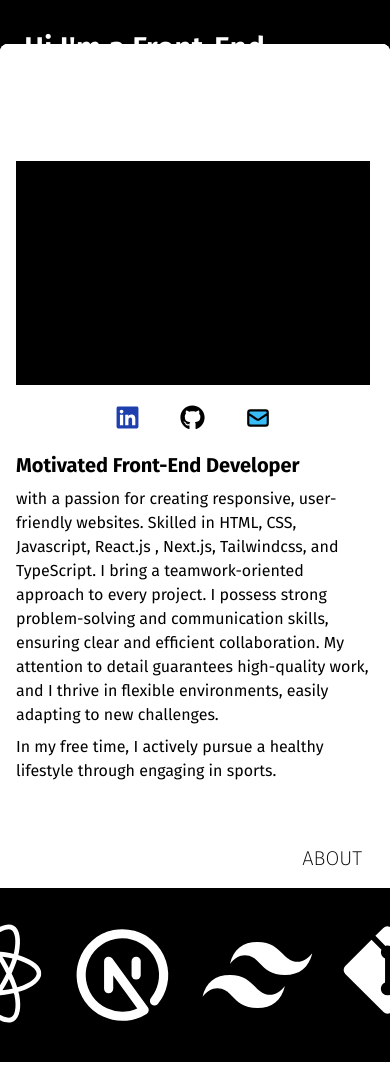
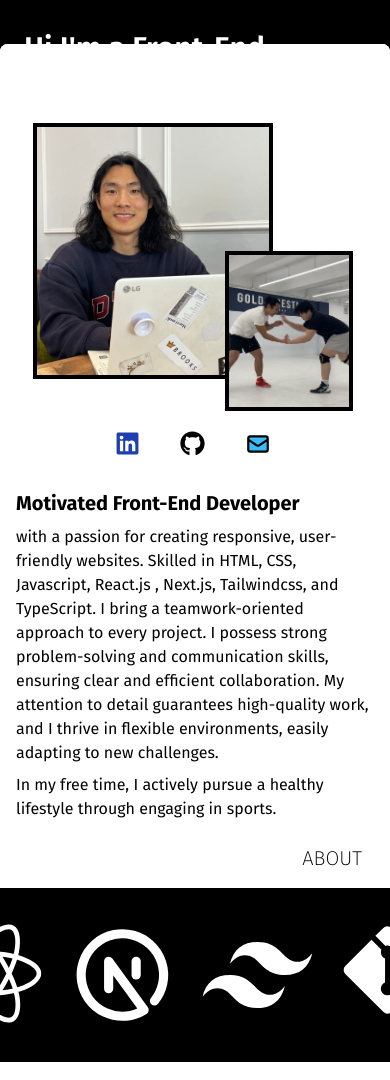
Before and after one commit to MYNAMEISJIN/portfolio-next, a Next.js app: page / in a window 390 px wide. Shown: the part 800-1880 px from the top of the page. Built offline with nearby package versions, Linux system fonts and the light colour scheme; no server answers.

Commit message:
photos commit

```diff
--- a/src/components/about/about-left.tsx
+++ b/src/components/about/about-left.tsx
@@ -1,17 +1,40 @@
+"use client"
 import Link from "next/link"
 import { FaLinkedin } from "react-icons/fa";
 import { FaGithub } from "react-icons/fa";
 import { HiOutlineMail } from "react-icons/hi";
+import {motion} from 'framer-motion'
+
 
 const AboutLeft = () => {
     return (
         <div className='bg-inherit flex flex-col gap-5'>
-            <div className='w-full flex justify-center'>
-              <div className='w-56 h-56'>
-
-              </div>
+            <div className='w-full flex justify-center bg-transparent'>
+                <div className='w-80 h-72   relative bg-transparent '>
+                    <motion.div className="absolute left-0 top-0 z-5 w-60 h-64 border-4 border-black overflow-hidden"
+                     initial={{ opacity: 0, y:200 }}
+                     transition={{delay:0}}
+                     whileInView={{ opacity: 1, y:0 }}
+                     viewport={{ once: true }}
+                     >
+                        <img className="w-full bg-red-500  h-full object-cover" src="/working.jpg" alt="work" />
+                    </motion.div>
+                    <motion.div className="absolute bottom-0 right-0  z-10 w-32 h-40 border-4 border-black overflow-hidden"
+                    initial={{ opacity: 0, y:100 }}
+                    transition={{delay:0.2}}
+                    whileInView={{ opacity: 1, y:0 }}
+                    viewport={{ once: true }}
+                    >
+                        <img className="w-full h-full bg-blue-500 object-cover" src="/wrestling.jpg" alt="work out" />
+                    </motion.div>
+                </div>
             </div>
-            <div className="flex justify-center gap-10 bg-white text-black">
+            <motion.div className="flex justify-center gap-10 bg-white text-black"
+            initial={{ opacity: 0, y:100 }}
+            transition={{delay:0.4}}
+            whileInView={{ opacity: 1, y:0 }}
+            viewport={{ once: true }}
+            >
                 <Link href="https://www.linkedin.com/in/seongjin-park-580aa6261/" target="_blank" className='bg-inherit text-inherit'>
                     <FaLinkedin className="bg-white fill-blue-800" size={25} />
                 </Link>
@@ -21,7 +44,7 @@ const AboutLeft = () => {
                 <Link href="mailto:s.jinnn.park@gmail.com" target="_blank" className='bg-inherit text-inherit'>
                     <HiOutlineMail className="bg-white fill-sky-400 stroke-black" size={26} />
                 </Link>
-            </div>
+            </motion.div>
         </div>
     )
 }
--- a/src/components/about/about-right.tsx
+++ b/src/components/about/about-right.tsx
@@ -1,10 +1,16 @@
 import React from 'react'
+import {motion} from 'framer-motion'
 
 const AboutRight = () => {
     return (
         <div className='bg-inherit text-inherit max-w-lg'>
             <div className='bg-inherit text-inherit'>
-                <div className='bg-inherit text-inherit flex flex-col gap-2'>
+                <motion.div className='bg-inherit text-inherit flex flex-col gap-2 overflow-hidden'
+                initial={{ opacity: 0, x:300 }}
+                transition={{delay:0.4}}
+                whileInView={{ opacity: 1, x:0 }}
+                viewport={{ once: true }}
+                >
                     <div className='bg-inherit text-inherit text-xl font-bold'>
                        Motivated Front-End Developer
                     </div>
@@ -17,7 +23,7 @@ const AboutRight = () => {
                         In my free time, I actively pursue a healthy lifestyle through engaging in sports.
                       </div>
                     </div>
-                </div>
+                </motion.div>
             </div>
         </div>
     )
--- a/src/components/about/about.tsx
+++ b/src/components/about/about.tsx
@@ -1,11 +1,14 @@
 import AboutLeft from "./about-left";
 import AboutRight from "./about-right";
+import { motion } from "framer-motion"
 
 const About = () => {
+
   return (
     <div className="bg-inherit text-inherit min-h-screen w-full rounded-lg pt-14 pb-4 flex flex-col justify-between">
       <div className="bg-inherit text-inherit flex flex-col items-center justify-center h-full grow gap-5">
-        <div className="bg-inherit text-inherit flex gap-5 justify-center max-sm:flex-col pr-5 pl-4">
+        <div
+          className="bg-inherit text-inherit flex gap-8 justify-center max-sm:flex-col pr-5 pl-4">
           <AboutLeft />
           <AboutRight />
         </div>
--- a/src/components/bottom/bottom.tsx
+++ b/src/components/bottom/bottom.tsx
@@ -1,13 +1,24 @@
+"use client"
 import Link from "next/link"
+import { motion } from "framer-motion"
+
 const Bottom = () => {
 
   return (
     <div className="h-96 flex flex-col items-center justify-between pb-4">
       <div className="h-full flex items-center flex-col justify-center gap-10">
-        <Link href={"https://jin-cv.tiiny.site/"} target="_blank" className="border-4 rounded font-bold text-3xl flex flex-col items-center justify-center h-16 w-60
+        <motion.div
+         initial={{ opacity: 0}}
+         transition={{delay:1.4}}
+         whileInView={{ opacity: 1 }}
+         viewport={{ once: true }}
+        >
+          <Link href={"https://jin-cv.tiiny.site/"} target="_blank" className="border-4 rounded font-bold text-3xl flex flex-col items-center justify-center h-16 w-60
        hover:border-orange-600 hover:text-orange-500 hover:bg-white transition-all">
-          CV
-        </Link>
+            CV
+          </Link>
+        </motion.div>
+
         <h1 className=" font-extrabold text-6xl text-center">
           LET&rsquo;S WORK TOGETHER!
         </h1>
--- a/src/components/projects/carousel-for-project.tsx
+++ b/src/components/projects/carousel-for-project.tsx
@@ -49,8 +49,8 @@ export const CarouselForProject: React.FC<{ data: ProjectData[] | null }> = (pro
                     align: "start",
                 }}
                 setApi={setApi}
-                className="w-full lg:max-w-3xl md:max-w-xl sm:max-w-sm">
-                <CarouselContent className="-ml-20">
+                className="w-full lg:max-w-3xl md:max-w-xl sm:max-w-sm bg-transparent">
+                <CarouselContent className="-ml-20 bg-transparent">
 
                     {props.data.map((item, index) => (
                         <CarouselItem key={index}
--- a/src/components/projects/projects.tsx
+++ b/src/components/projects/projects.tsx
@@ -3,6 +3,7 @@ import { getData } from "@/lib/actions"
 import { CarouselForProject } from "./carousel-for-project"
 import { ProjectData } from "@/models/type-and-class"
 import React from "react"
+import {motion} from 'framer-motion'
 
 const Projects =  () => {
 
@@ -20,9 +21,14 @@ const Projects =  () => {
 
     return (
         <div className="bg-inherit text-inherit min-h-screen w-full rounded-lg pt-14 pb-4 flex flex-col justify-between">
-            <div className="bg-transparent text-inherit flex items-center justify-center flex-col h-full grow gap-6 max-sm:pr-7 max-sm:pl-7">
+            <motion.div className="bg-transparent text-inherit flex items-center justify-center flex-col h-full grow gap-6 max-sm:pr-7 max-sm:pl-7 overflow-hidden"
+            initial={{ opacity: 0, y:200 }}
+            transition={{delay:0.4}}
+            whileInView={{ opacity: 1, y:0 }}
+            viewport={{ once: true }}
+            >
                 <CarouselForProject data={apiData} />
-            </div>
+            </motion.div>
 
             <div className="bg-transparent text-inherit flex justify-end pr-7">
                 <div className="bg-inherit text-inherit text-xl font-light">
--- a/src/components/ui/carousel.tsx
+++ b/src/components/ui/carousel.tsx
@@ -139,7 +139,7 @@ const Carousel = React.forwardRef<
         <div
           ref={ref}
           onKeyDownCapture={handleKeyDown}
-          className={cn("relative", className)}
+          className={cn("relative bg-transparent", className)}
           role="region"
           aria-roledescription="carousel"
           {...props}
@@ -163,7 +163,7 @@ const CarouselContent = React.forwardRef<
       <div
         ref={ref}
         className={cn(
-          "flex",
+          "flex bg-transparent",
           orientation === "horizontal" ? "-ml-4" : "-mt-4 flex-col",
           className
         )}
@@ -186,7 +186,7 @@ const CarouselItem = React.forwardRef<
       role="group"
       aria-roledescription="slide"
       className={cn(
-        "min-w-0 shrink-0 grow-0 basis-full",
+        "min-w-0 shrink-0 grow-0 basis-full bg-transparent",
         orientation === "horizontal" ? "pl-4" : "pt-4",
         className
       )}
@@ -208,7 +208,7 @@ const CarouselPrevious = React.forwardRef<
       variant={variant}
       size={size}
       className={cn(
-        "absolute  h-8 w-8 border-none",
+        "absolute  h-8 w-8 border-none bg-transparent",
         orientation === "horizontal"
           ? "-left-12 top-1/2 -translate-y-1/2"
           : "-top-12 left-1/2 -translate-x-1/2 rotate-90",
@@ -236,7 +236,7 @@ const CarouselNext = React.forwardRef<
       variant={variant}
       size={size}
       className={cn(
-        "absolute h-8 w-8 border-none",
+        "absolute h-8 w-8 border-none bg-transparent",
         orientation === "horizontal"
           ? "-right-12 top-1/2 -translate-y-1/2"
           : "-bottom-12 left-1/2 -translate-x-1/2 rotate-90",
```
Also changed, not shown: public/working.jpg (added), public/wrestling.jpg (added).
